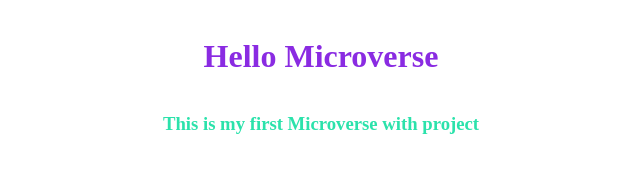
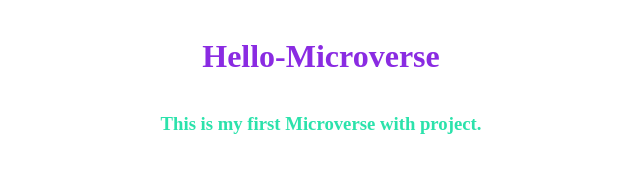
Before and after one commit to omer-creator/Hello_Microverse, a website: page index.html in a window 1280 px wide. Shown: the whole page, without its empty margins (319-959 px from the left). Drawn offline with Linux system fonts and the light colour scheme.

Commit message:
Upadate index.html

```diff
--- a/index.html
+++ b/index.html
@@ -7,7 +7,7 @@
     <link rel="stylesheet" href="style.css">
 </head>
 <body>
-    <h1 class="header">Hello Microverse</h1>
-    <h3 class="line">This is my first Microverse with project</h3>
+    <h1 class="header">Hello-Microverse</h1>
+    <h3 class="line">This is my first Microverse with project.</h3>
 </body>
 </html>
```
